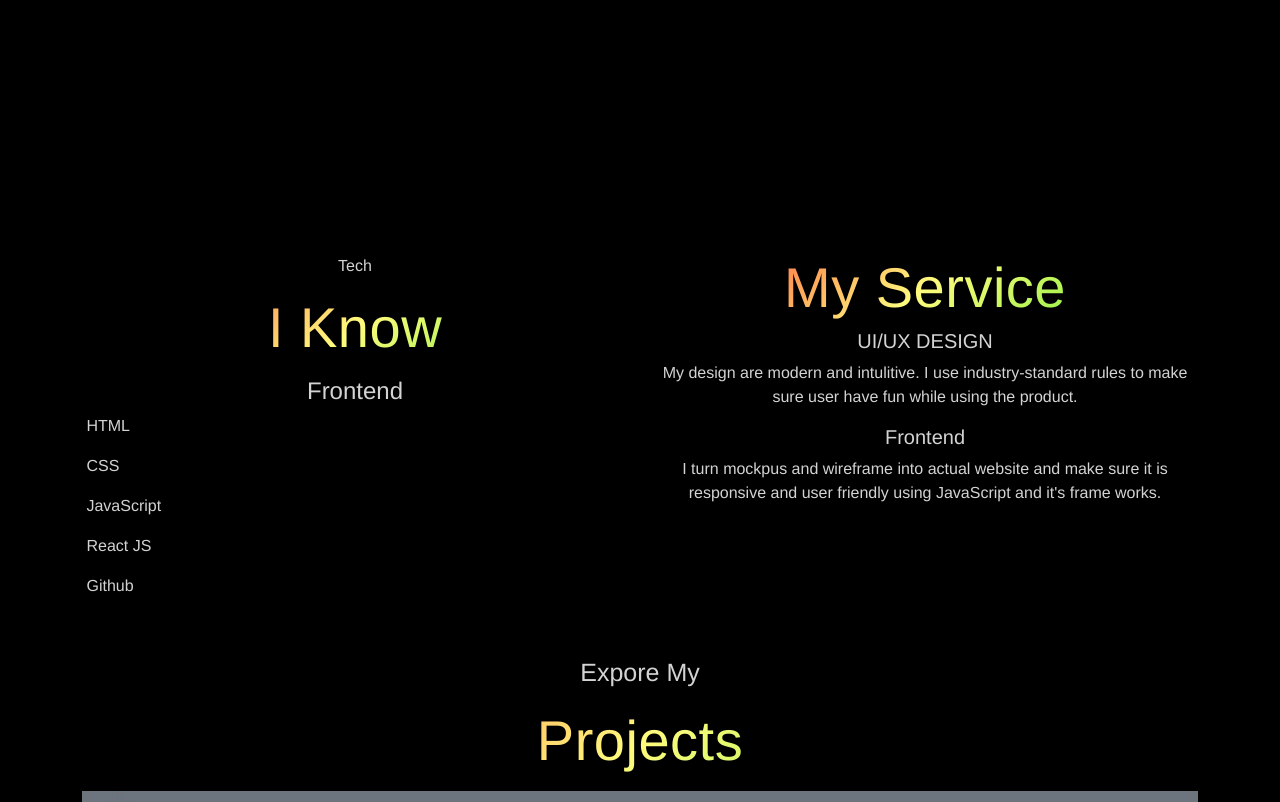
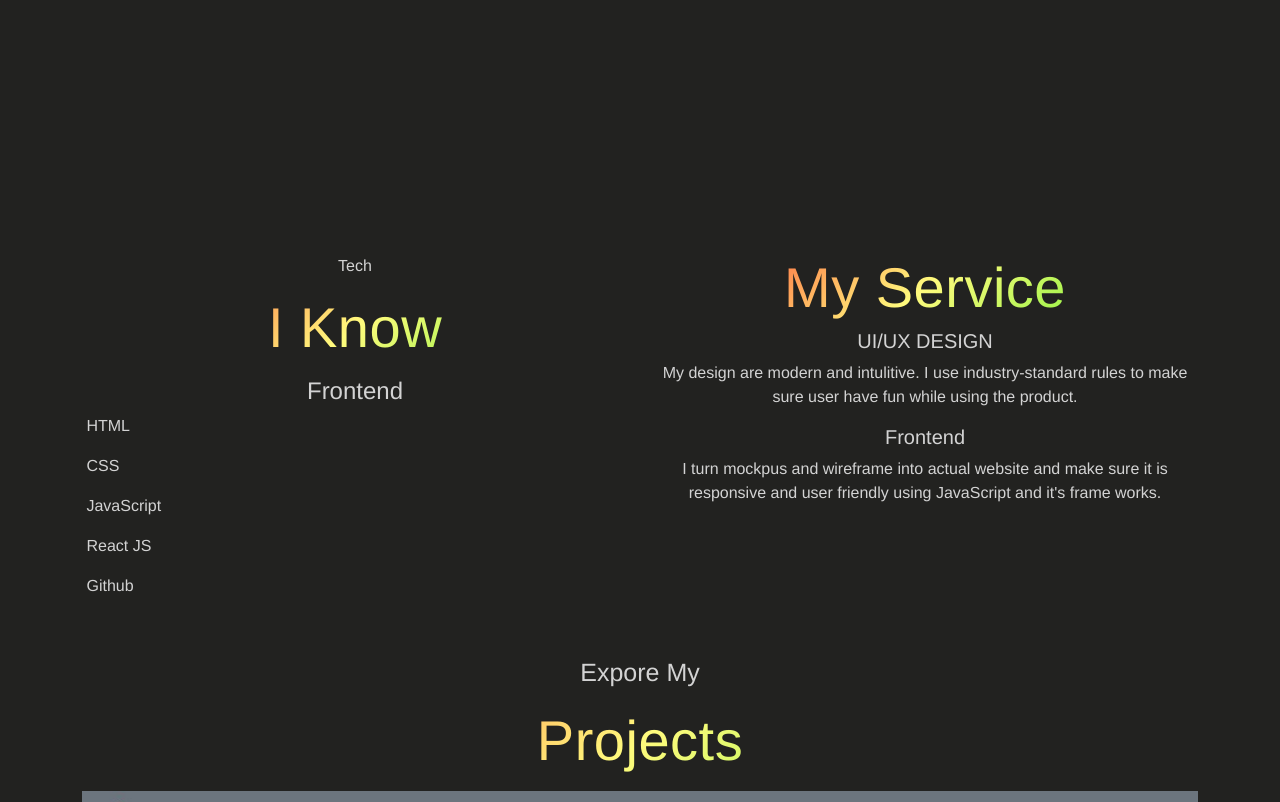
Before and after one commit to Aretolu/kenny_dev, a plain HTML site: page index.html in a window 1280 px wide. Shown: the part 486-1288 px from the top of the page. Drawn offline with Linux system fonts and the light colour scheme.

Commit message:
Update style.css

```diff
--- a/assets/css/style.css
+++ b/assets/css/style.css
@@ -1,6 +1,6 @@
 body {
     font-family: 'Franklin Gothic Medium', 'Arial Narrow', Arial, sans-serif;
-    background-color: #000;
+    background-color: #222220;
     color: #d3d3d3;
 }
 
```
